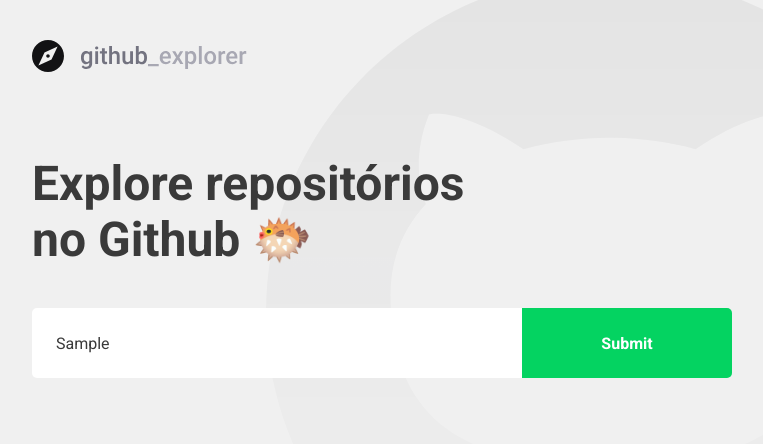
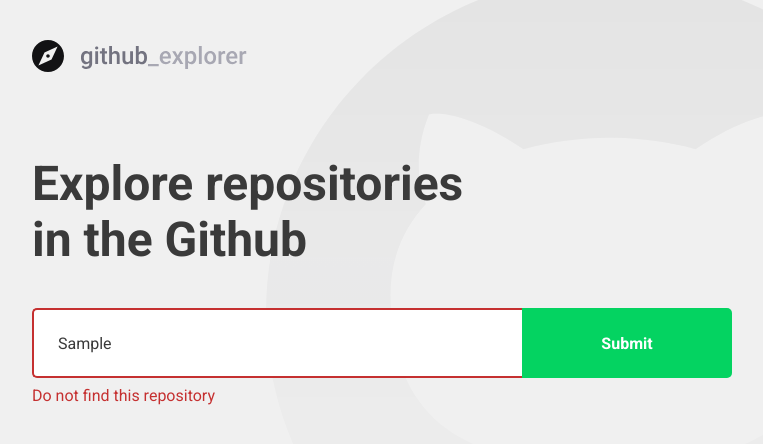
Before and after one commit to mouracamila/github-explorer-project, a React (Create React App) app: page / in a window 1280 px wide. Both pictures are taken after typing "Sample" into the empty fields and a click on the button "Submit". Shown: the top 444 px of the page, without its empty margins (148-911 px from the left). Built offline with nearby package versions, Linux system fonts and the light colour scheme; no server answers.

Commit message:
working with errors

```diff
--- a/src/pages/Dashboard/index.tsx
+++ b/src/pages/Dashboard/index.tsx
@@ -4,7 +4,7 @@
 
 import logoImg from '../../assets/logo.svg';
 
-import { Title, Form, Repositories } from './styles';
+import { Title, Form, Repositories, Error } from './styles';
 
 interface Repository {
   full_name: string;
@@ -17,6 +17,7 @@
 
 const Dashboard: React.FC = () => {
   const [newRepo, setNewRepo] = useState('');
+  const [inputError, setInputError] = useState('');
   const [repositories, setRepositories] = useState<Repository[]>([]);
 
   async function handleAddRepository(
@@ -24,21 +25,29 @@
   ): Promise<void> {
     event.preventDefault();
 
-    const response = await api.get<Repository>(`repos/${newRepo}`);
+    if (!newRepo) {
+      setInputError('To continue you need add the repository owner/name.');
+      return;
+    }
 
-    const repository = response.data;
+    try {
+      const response = await api.get<Repository>(`repos/${newRepo}`);
+      const repository = response.data;
 
-    setRepositories([...repositories, repository]);
-
-    setNewRepo('');
+      setRepositories([...repositories, repository]);
+      setNewRepo('');
+      setInputError('');
+    } catch (err) {
+      setInputError('Do not find this repository');
+    }
   }
 
   return (
     <>
       <img src={logoImg} alt="Github Explorer" />
-      <Title>Explore repositórios no Github 🐡 </Title>
+      <Title>Explore repositories in the Github </Title>
 
-      <Form onSubmit={handleAddRepository}>
+      <Form hasError={!!inputError} onSubmit={handleAddRepository}>
         <input
           value={newRepo}
           onChange={(e) => setNewRepo(e.target.value)}
@@ -46,6 +55,8 @@
         />
         <button type="submit">Submit</button>
       </Form>
+
+      {inputError && <Error>{inputError}</Error>}
 
       <Repositories>
         {repositories.map((repository) => (
--- a/src/pages/Dashboard/styles.ts
+++ b/src/pages/Dashboard/styles.ts
@@ -1,5 +1,9 @@
-import styled from 'styled-components';
+import styled, { css } from 'styled-components';
 import { shade } from 'polished';
+
+interface FormProps {
+  hasError: boolean;
+}
 
 export const Title = styled.h1`
   font-size: 48px;
@@ -10,7 +14,7 @@
   margin-top: 80px;
 `;
 
-export const Form = styled.form`
+export const Form = styled.form<FormProps>`
   margin-top: 40px;
   max-width: 700px;
 
@@ -23,6 +27,14 @@
     border: 0;
     border-radius: 5px 0 0 5px;
     color: #3a3a3a;
+    border: 2px solid #ffff;
+    border-right: 0;
+
+    ${(props) =>
+      props.hasError &&
+      css`
+        border-color: #c53030;
+      `}
 
     &::placeholder {
       color: #a8a8b3;
@@ -43,6 +55,12 @@
       background: ${shade(0.2, '#04d361')};
     }
   }
+`;
+
+export const Error = styled.span`
+  display: block;
+  color: #c53030;
+  margin-top: 8px;
 `;
 
 export const Repositories = styled.div`
```
